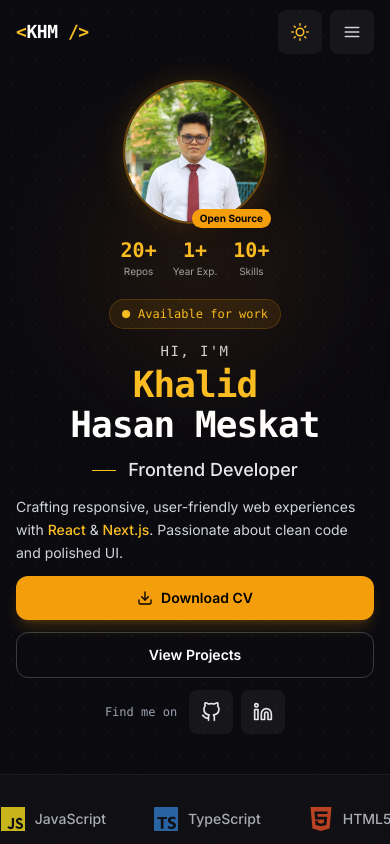
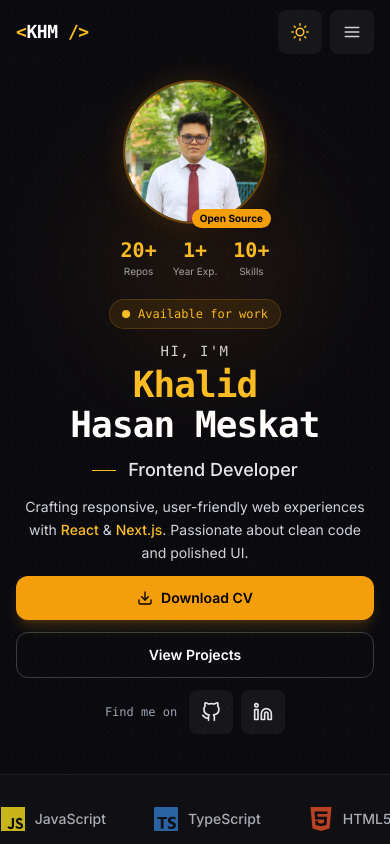
Before and after one commit to khalidhasan-m/portfolio_nextjs, a Next.js app: page / in a window 390 px wide. Shown: the top 844 px of the page. Built offline with nearby package versions, Linux system fonts and the light colour scheme.

Commit message:
Left-align hero paragraph on desktop, keep centered on mobile

```diff
--- a/src/app/globals.css
+++ b/src/app/globals.css
@@ -228,6 +228,9 @@ h1, h2, h3, h4, p, span, a, li {
     min-width: 0;
     text-align: left;
   }
+  .cq-hero-text > p {
+    text-align: left;
+  }
   .cq-hero-text .inline-flex,
   .cq-hero-text .flex {
     justify-content: flex-start;
--- a/src/components/Hero.jsx
+++ b/src/components/Hero.jsx
@@ -43,7 +43,7 @@ export default function Hero() {
               <p className="text-lg sm:text-xl dark:text-gray-200 text-gray-800 font-medium">Frontend Developer</p>
             </div>
 
-            <p className="text-sm sm:text-base dark:text-gray-300 text-gray-700 max-w-lg leading-relaxed text-left mx-0 lg:mx-0 mx-auto">
+            <p className="text-sm sm:text-base dark:text-gray-300 text-gray-700 max-w-lg leading-relaxed lg:mx-0 mx-auto">
               Crafting responsive, user-friendly web experiences with{" "}
               <span className="text-amber-700 dark:text-amber-400 font-medium">React</span> &{" "}
               <span className="text-amber-700 dark:text-amber-400 font-medium">Next.js</span>. Passionate about clean code and polished UI.
```
